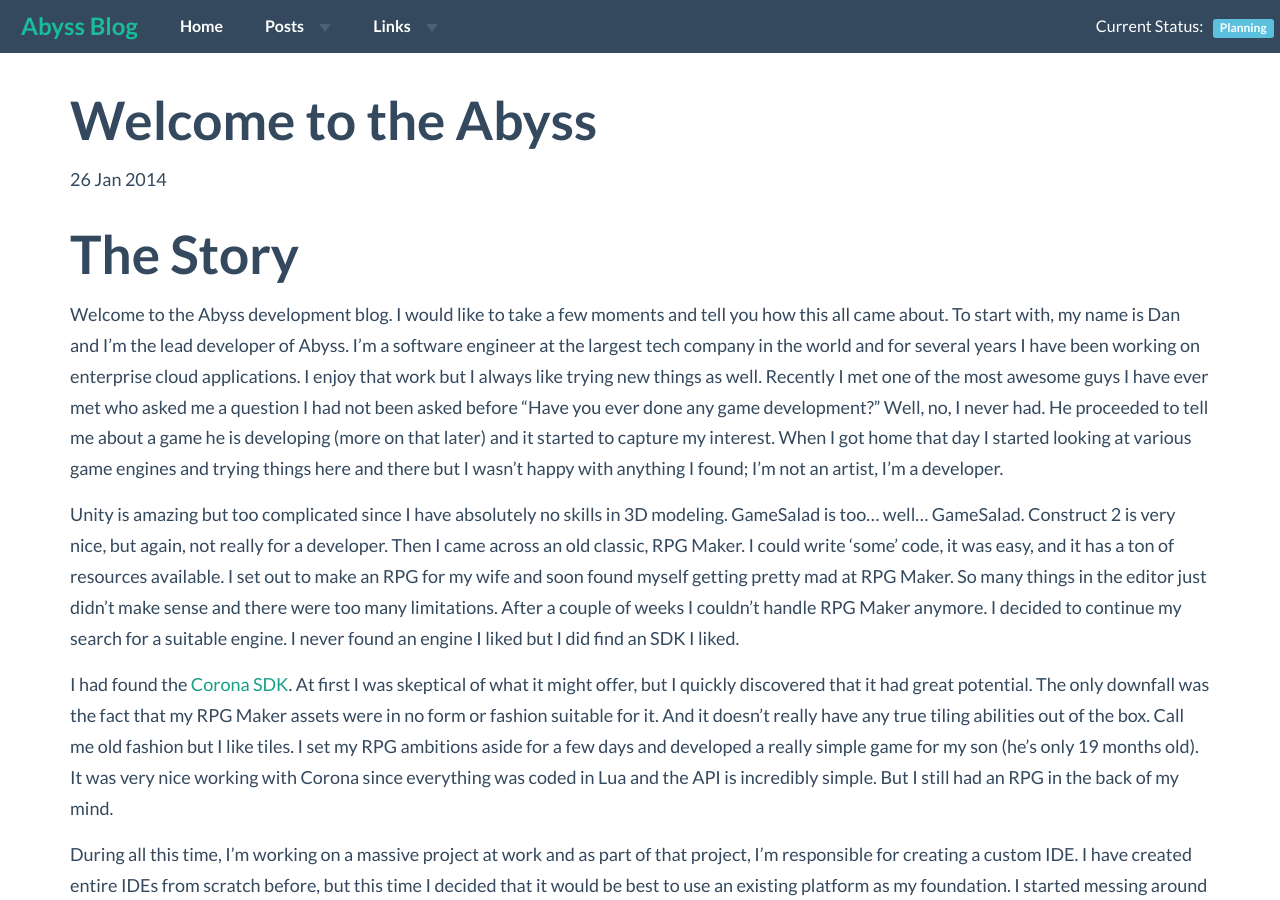
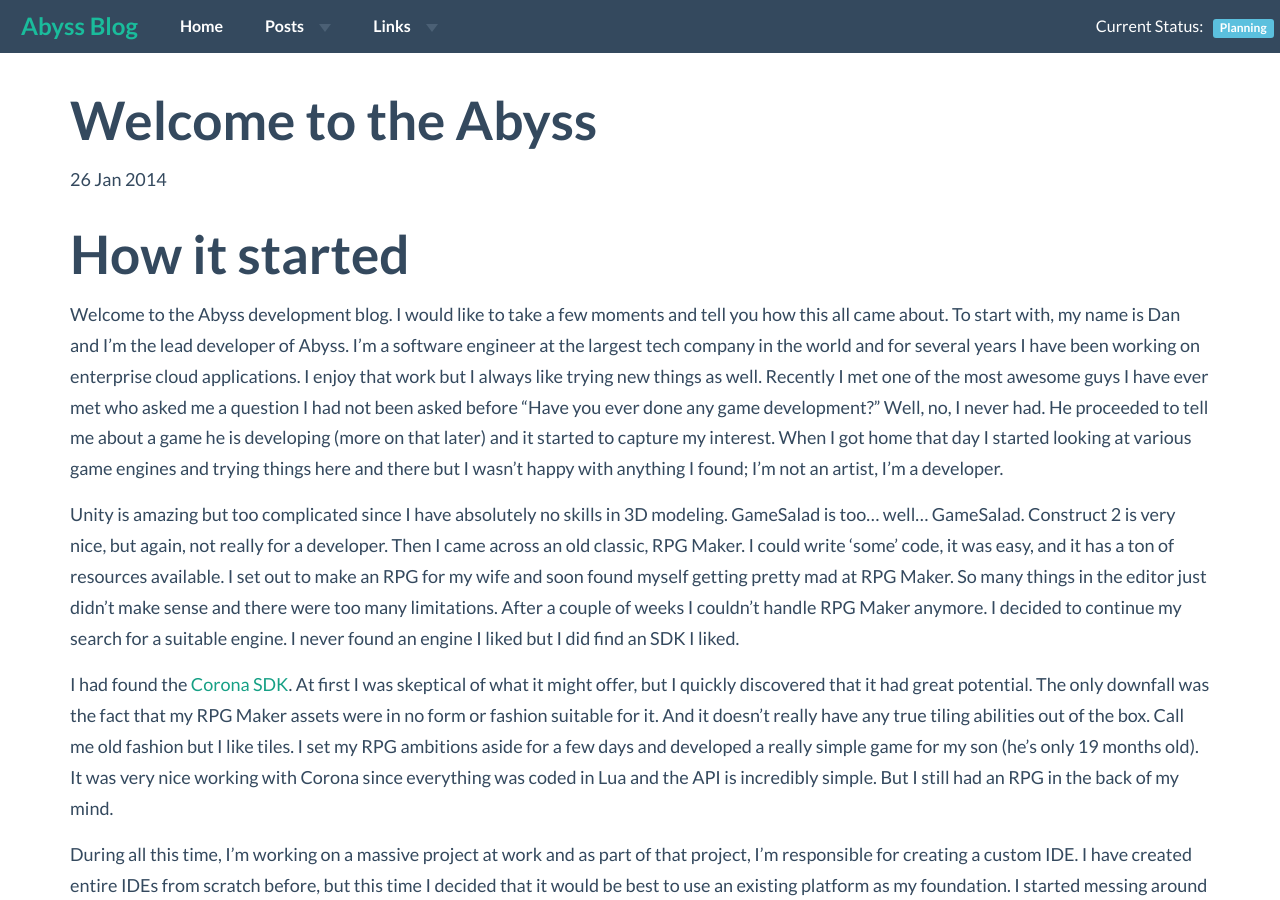
Before and after one commit to JerryKnight16/danarmstrong.github.io, a Jekyll site: the page built from _posts/2014-01-26-welcome-to-the-abyss.md, in a window 1280 px wide and 900 px high. Built offline with Jekyll 4.4.1, drawn with Linux system fonts in a browser that asks for light colours; Markdown is read by kramdown in place of the engine named in the settings; comment, search, counter and statistics services are not loaded; some of the changed text lies outside the part shown.

Commit message:
Small fixes

```diff
--- a/_layouts/default.html
+++ b/_layouts/default.html
@@ -50,6 +50,8 @@
               <ul class="dropdown-menu">
                 <li><a href="http://pioneervalleygames.com" target="_blank">PV Games</a></li>
                 <li><a href="http://thatdragoncancer.com" target="_blank">That Dragon, Cancer</a></li>
+                <li class="divider"></li>
+                <li><a href="http://coronalabs.com/products/corona-sdk/" target="_blank">Corona SDK</a></li>
               </ul>
             </li>
           </ul>
--- a/_posts/2014-01-26-welcome-to-the-abyss.md
+++ b/_posts/2014-01-26-welcome-to-the-abyss.md
@@ -5,7 +5,7 @@
 categories: abyss blog
 ---
 
-The Story
+How it started
 ---------
 Welcome to the Abyss development blog. I would like to take a few moments and tell you how this all came about. To start with, my name is Dan
 and I'm the lead developer of Abyss. I'm a software engineer at the largest tech company in the world and for several years I have been working on enterprise
@@ -53,7 +53,7 @@
 
 Last but not least, I said I would get back to the guy who was responsible for all of this. Ryan Green is an indie game developer who is working on
 a very ambitious project. He is also the father of four, including a four year-old who has terminal cancer. His project is an amazing game called
-[That Dragon Cancer][tdc] that tells the story of their battle with cancer. I have known Ryan for a short time, but he is one of those guys that
+[That Dragon, Cancer][tdc] that tells the story of their battle with cancer. I have known Ryan for a short time, but he is one of those guys that
 never really feels like a stranger. He has a huge heart and he just projects love all around him. His game is slated to be released on Ouya this
 year but I know that development costs are not cheap by any means. And I cannot even begin to imagine the medical expenses he is suffering with
 Joel's treatments. I've decided that while my game engine and tools will be open-source, that I will charge a small fee for binary copies of the
```
Also changed, not shown: 1 other file.
